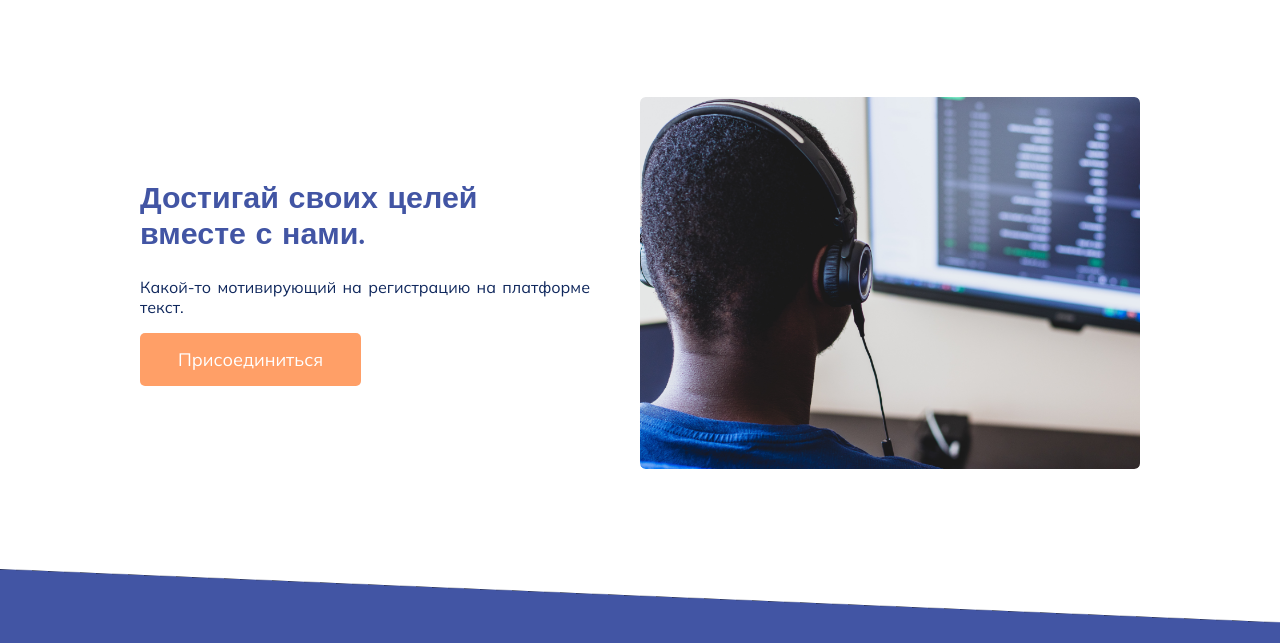
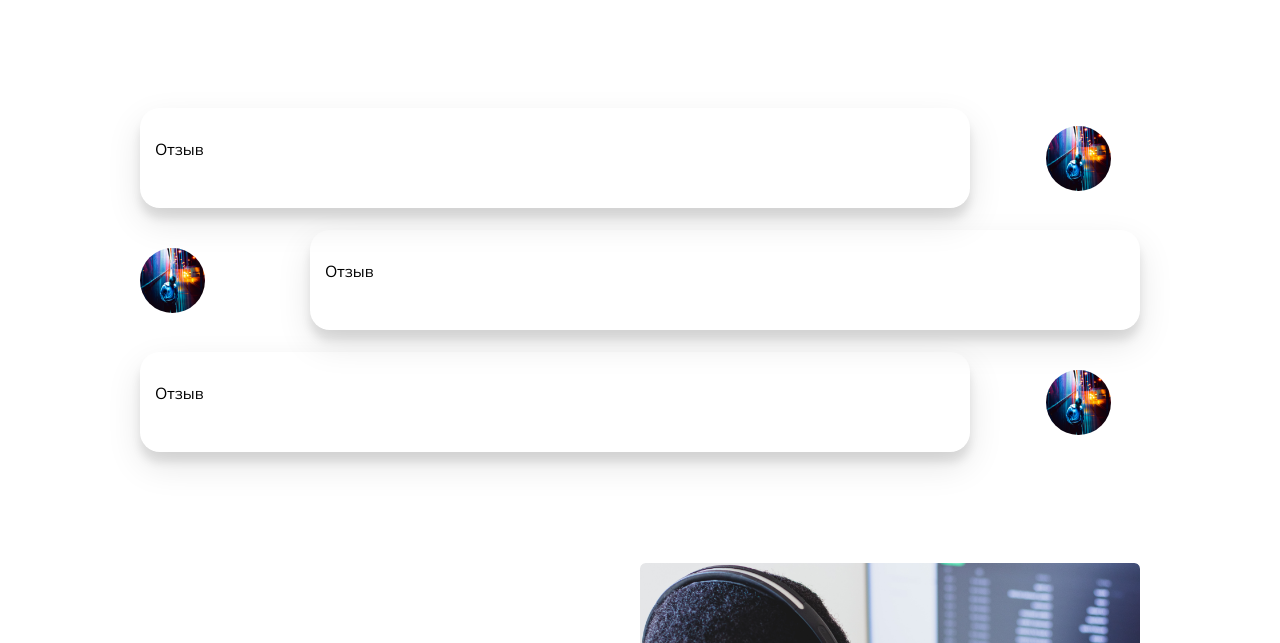
Before and after one commit to PankNas/courses, a plain HTML site: page index.html in a window 1280 px wide. Shown: the part 2103-2746 px from the top of the page. Drawn offline with nearby package versions, Linux system fonts and the light colour scheme.

Commit message:
add feedback

```diff
--- a/assets/style/main.css
+++ b/assets/style/main.css
@@ -354,6 +354,27 @@ a {
 
 /*-------------------- END INVITE --------------------*/
 
+/*-------------------- FEEDBACK --------------------*/
+
+.feedback {
+    display: flex;
+    justify-content: space-between;
+    flex-wrap: wrap;
+    align-items: center;
+
+}
+
+.review {
+    width: 80%;
+    min-height: 70px;
+    padding: 15px;
+
+    border-radius: 20px;
+    box-shadow: 0 14px 35px rgba(0,0,0,0.1), 0 10px 10px rgba(0,0,0,0.1);
+}
+
+/*-------------------- END FEEDBACK --------------------*/
+
 /*-------------------- FOOTER --------------------*/
 
 .footer {
--- a/index.html
+++ b/index.html
@@ -131,6 +131,39 @@
 </section>
 <!--end courses-->
 
+<section class="container space">
+    <div class="feedback">
+        <div class="review">
+            <p>Отзыв</p>
+        </div>
+        <div class="block-img">
+            <div class="circle">
+                <img src="assets/img/gallery/featured3.png" class="img" alt="img-course">
+            </div>
+        </div>
+    </div>
+    <div class="feedback">
+        <div class="block-img">
+            <div class="circle">
+                <img src="assets/img/gallery/featured3.png" class="img" alt="img-course">
+            </div>
+        </div>
+        <div class="review">
+            <p>Отзыв</p>
+        </div>
+    </div>
+    <div class="feedback">
+        <div class="review">
+            <p>Отзыв</p>
+        </div>
+        <div class="block-img">
+            <div class="circle">
+                <img src="assets/img/gallery/featured3.png" class="img" alt="img-course">
+            </div>
+        </div>
+    </div>
+</section>
+
 <!--invite-->
 <section class="container invite space">
     <div class="info-text">
```
